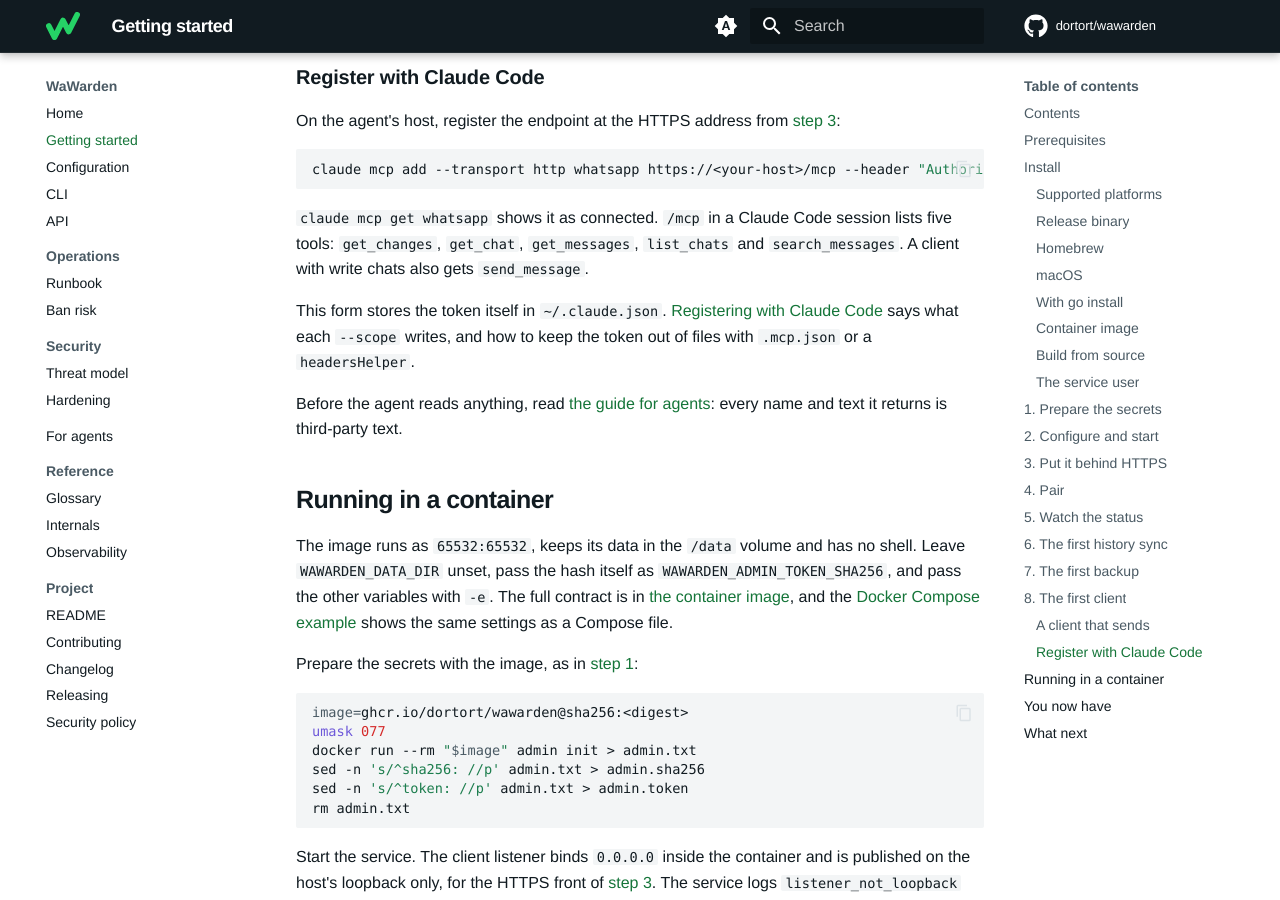
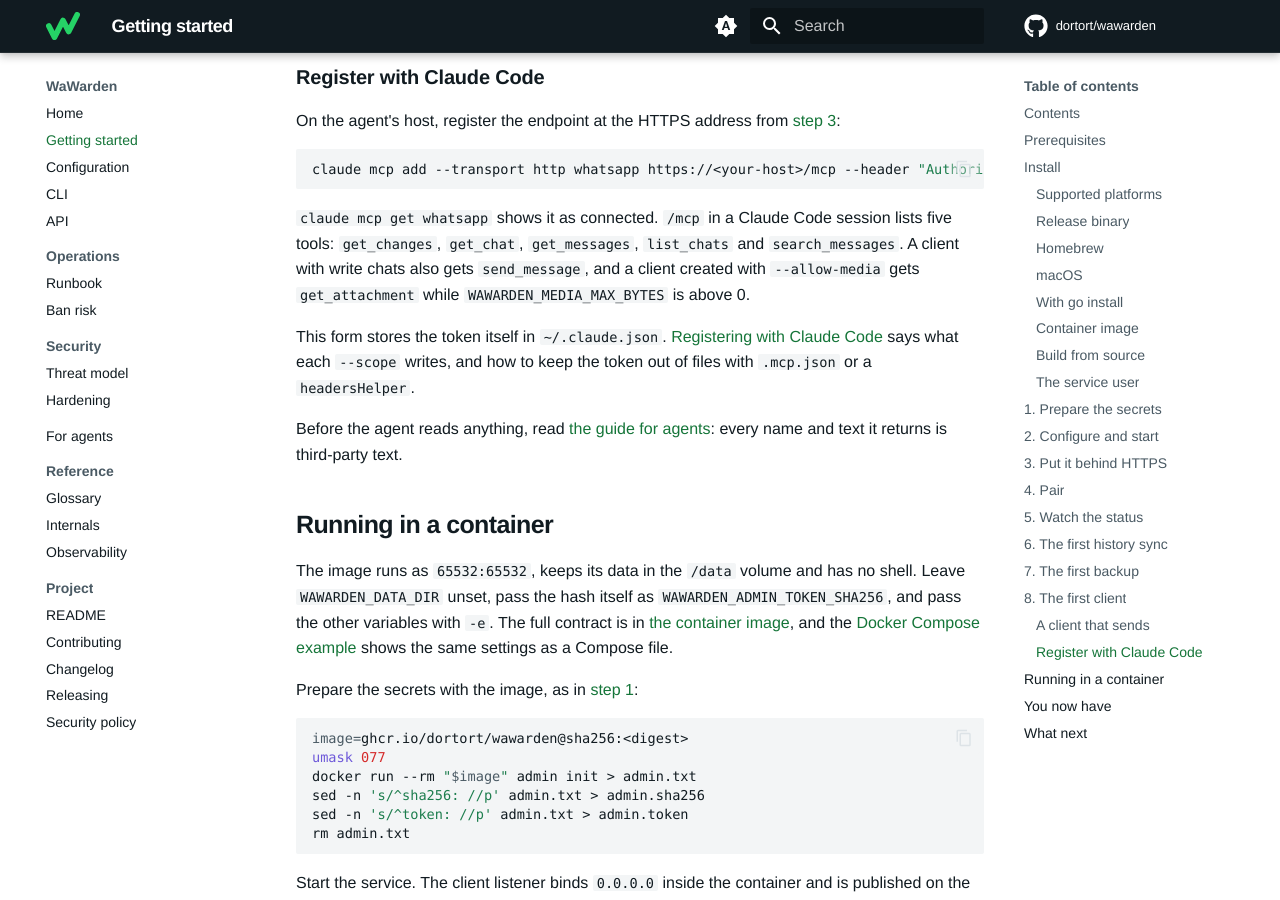
Before and after one commit to dortort/wawarden, an MkDocs documentation site: the page built from docs/getting-started.md, in a window 1280 px wide and 900 px high, scrolled down 11091 px. Built offline with MkDocs 1.6.1 and Material for MkDocs 9.7.7, drawn with Linux system fonts in a browser that asks for light colours; comment, search, counter and statistics services are not loaded.

Commit message:
docs(getting-started): mention get_attachment for clients with media access
Co-Authored-By: Claude Opus 5.5 <noreply@anthropic.com>
Co-Authored-By: Claude Fable 5.1 <noreply@anthropic.com>

```diff
--- a/docs/getting-started.md
+++ b/docs/getting-started.md
@@ -541,7 +541,8 @@ claude mcp add --transport http whatsapp https://<your-host>/mcp --header "Autho
 `claude mcp get whatsapp` shows it as connected. `/mcp` in a Claude Code
 session lists five tools: `get_changes`, `get_chat`, `get_messages`,
 `list_chats` and `search_messages`. A client with write chats also gets
-`send_message`.
+`send_message`, and a client created with `--allow-media` gets `get_attachment`
+while `WAWARDEN_MEDIA_MAX_BYTES` is above 0.
 
 This form stores the token itself in `~/.claude.json`.
 [Registering with Claude Code](api.md#registering-with-claude-code) says what
```
